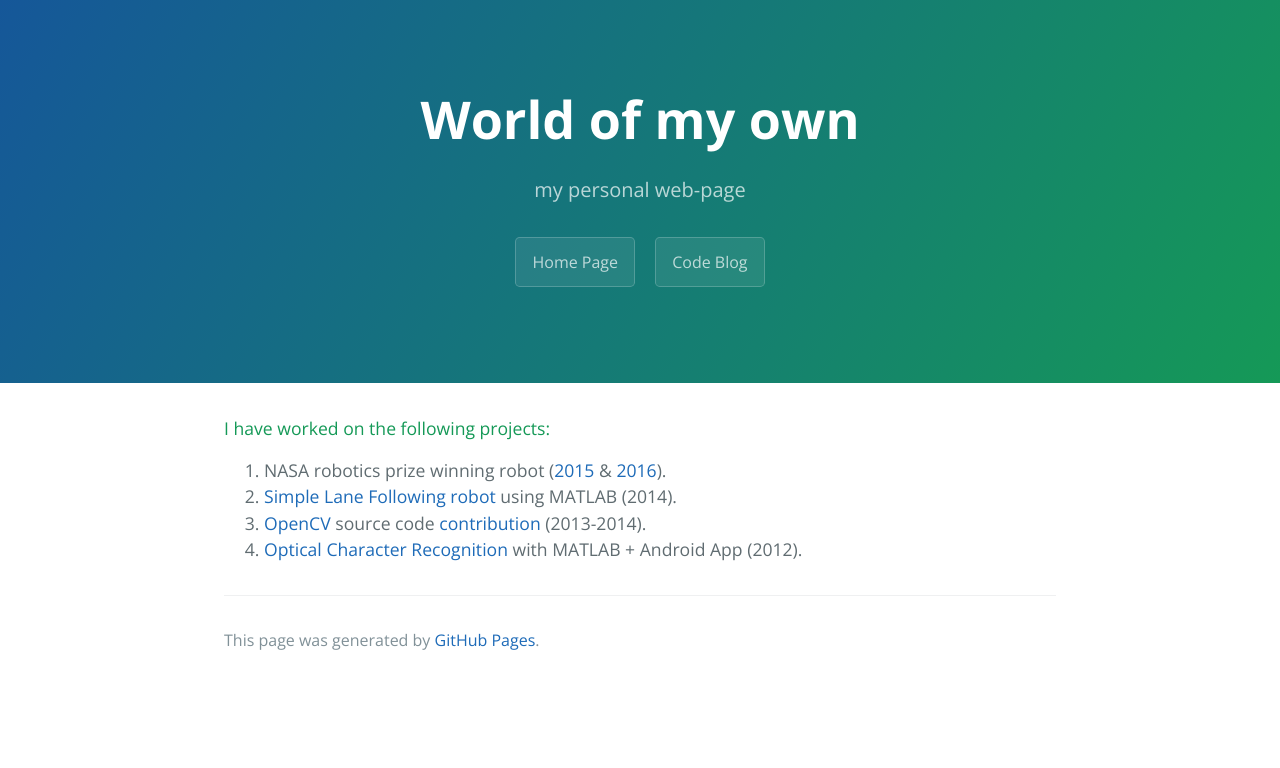
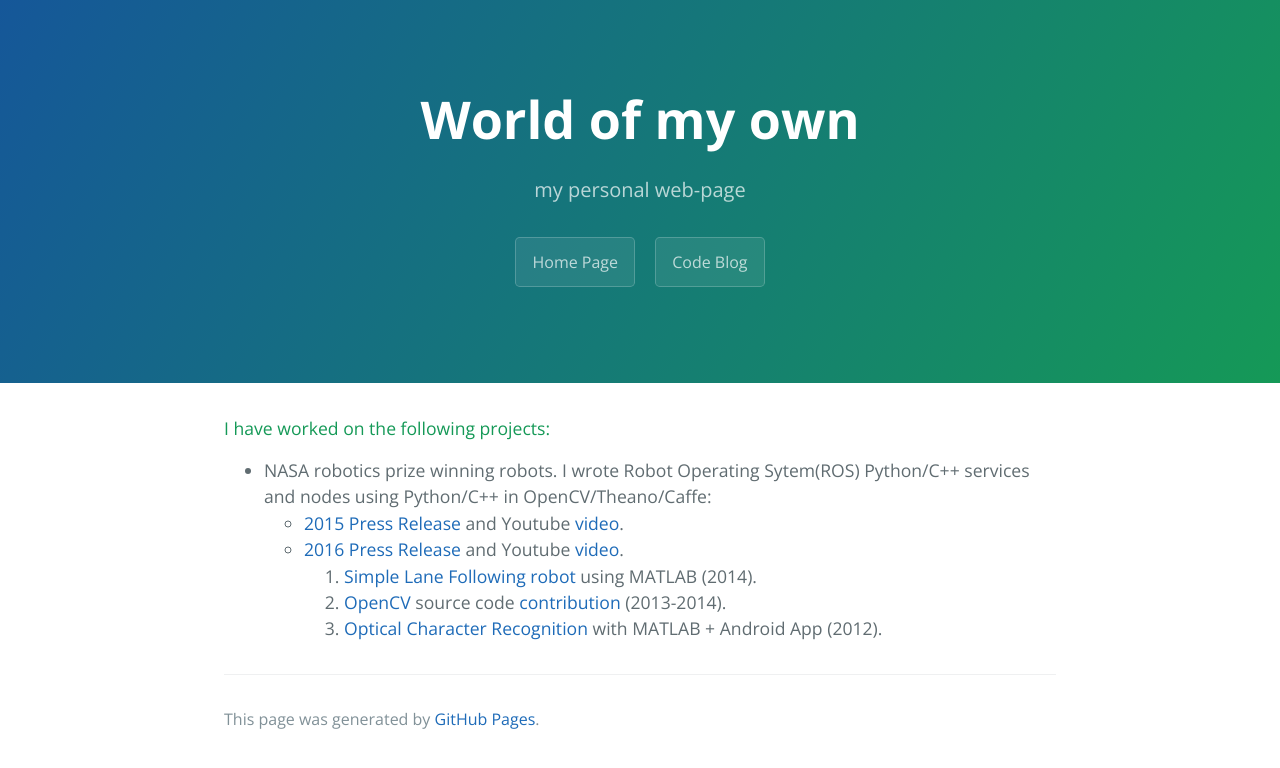
Before and after one commit to aceveggie/aceveggie.github.io, a Jekyll site: the page built from fun-side-projects.md, in a window 1280 px wide. Shown: the top 768 px of the page. Built offline with Jekyll 4.4.1, drawn with Linux system fonts in a browser that asks for light colours.

Commit message:
updated video links and press-release links

```diff
--- a/fun-side-projects.md
+++ b/fun-side-projects.md
@@ -4,7 +4,9 @@ layout: default
 
 #### I have worked on the following projects:
 
-1. NASA robotics prize winning robot ([2015](https://www.nasa.gov/press-release/nasa-awards-100000-to-winning-team-of-robot-challenge) & [2016](https://www.nasa.gov/directorates/spacetech/centennial_challenges/feature/2016_sample_return_robot_challenge_award.html)).
+* NASA robotics prize winning robots. I wrote Robot Operating Sytem(ROS) Python/C++ services and nodes using Python/C++ in OpenCV/Theano/Caffe:
+    * [2015 Press Release](https://www.nasa.gov/press-release/nasa-awards-100000-to-winning-team-of-robot-challenge) and Youtube [video](https://www.youtube.com/watch?v=PEMaueVXstQ).
+    * [2016 Press Release](https://www.nasa.gov/directorates/spacetech/centennial_challenges/feature/2016_sample_return_robot_challenge_award.html) and Youtube [video](https://www.youtube.com/watch?v=wdVCotOvVz4).
 2. [Simple Lane Following robot](https://www.youtube.com/watch?v=lTIDn8vm-ns) using MATLAB (2014).
 3. [OpenCV](http://opencv.org/opencv-3-0.html) source code [contribution](https://github.com/opencv/opencv/blob/master/modules/ml/src/lr.cpp) (2013-2014).
 4. [Optical Character Recognition](https://www.youtube.com/watch?v=rLfrC3lyHt8) with MATLAB + Android App (2012).
```
